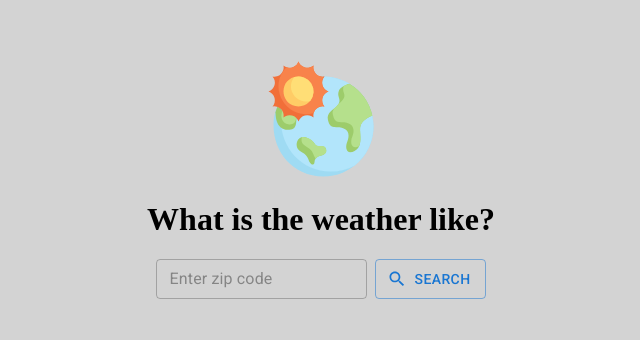
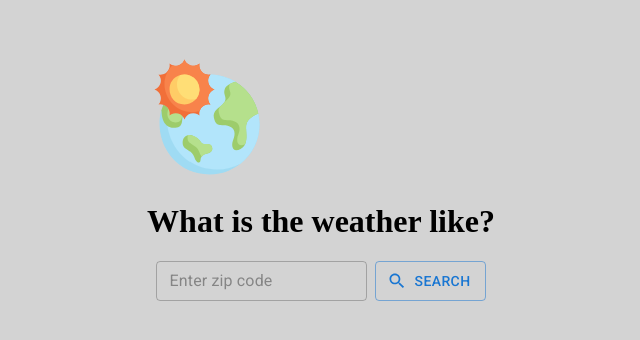
Before and after one commit to jahardesty/weather-react, a React (Vite) app: page / in a window 1280 px wide. Shown: the part 224-564 px from the top of the page, without its empty margins (319-959 px from the left). Built offline with nearby package versions, Linux system fonts and the light colour scheme.

Commit message:
version 1.0 working

```diff
--- a/src/components/Weather.jsx
+++ b/src/components/Weather.jsx
@@ -72,6 +72,7 @@ const Weather = () => {
         padding: '20px',
       }}
     >
+      <div className="search">
         <img
           src={earthSun}
           className="logo react"
@@ -79,7 +80,6 @@ const Weather = () => {
           width="120px"
           height="120px"
         />
-      <div className="search">
         <h1>What is the weather like?</h1>
 
         <Box display="flex" alignItems="center" justifyContent="center" gap={1}>
```
Also changed, not shown: 1 other file (tests, documents, lock files or other folders). Lines whose indentation alone changed are shown as unchanged.
